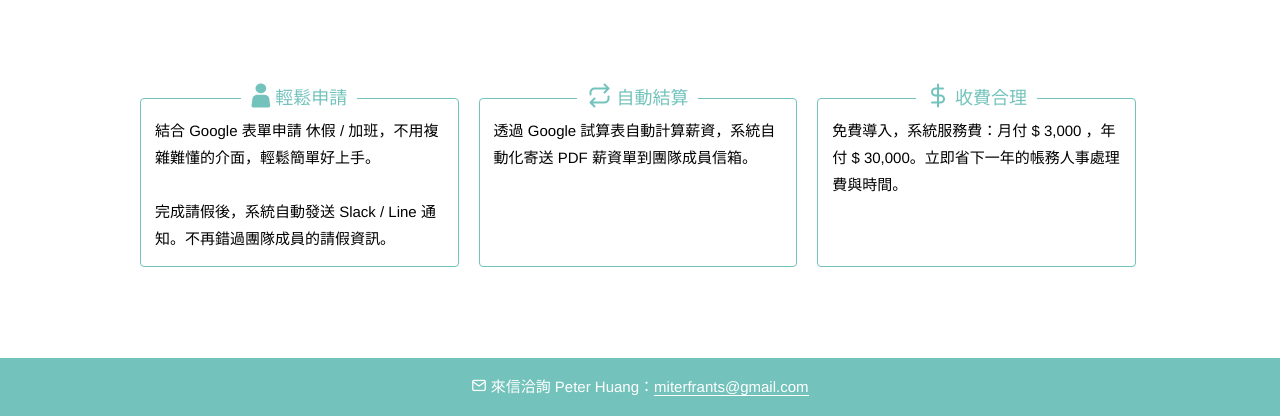
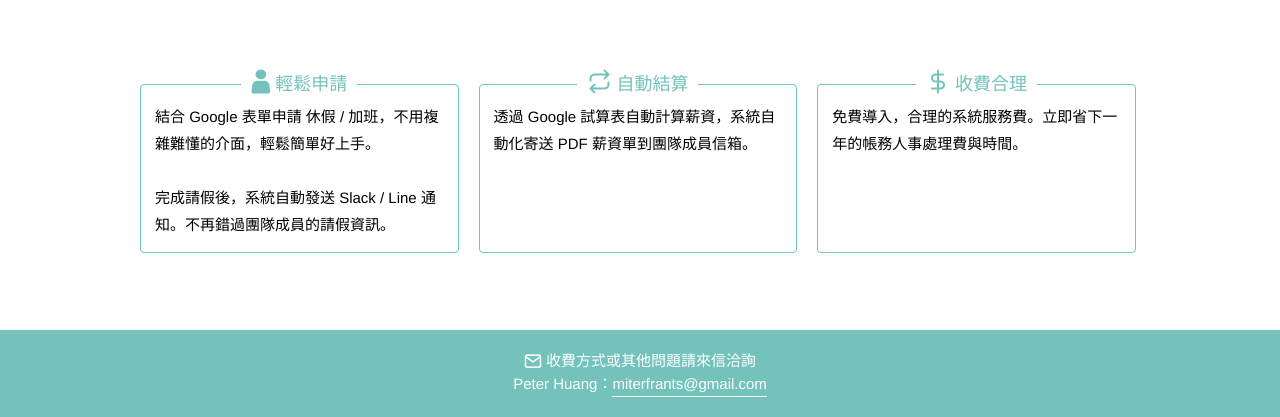
Before and after one commit to miterfrants/worktime, a website: page index.html in a window 1280 px wide. Shown: the part 384-801 px from the top of the page. Drawn offline with Linux system fonts and the light colour scheme; files whose address does not match are found by name.

Commit message:
update mailto AND css

```diff
--- a/css/sass/_layout.scss
+++ b/css/sass/_layout.scss
@@ -89,6 +89,7 @@ body{
 		background: $master-color;
 		color: #fff;
 		text-align: center;
+		line-height: 150%;
 		span{
 			vertical-align: text-top;
 		}
@@ -96,11 +97,14 @@ body{
 			padding-bottom: 1px;
     		border-bottom: 1px solid;
 		}
+		.icon-mail{
+			font-size: 18px;
+		}
 	}
 	section{
 		@include respond-to(min768) {
-        	@include calc(padding-top, "( ( 100vh - 668px ) / 2 )");
-        	@include calc(padding-bottom, "( ( 100vh - 668px ) / 2 )");
+        	@include calc(padding-top, "( ( 100vh - 696px ) / 2 )");
+        	@include calc(padding-bottom, "( ( 100vh - 696px ) / 2 )");
 		}
 	}
 	h2{
--- a/index.html
+++ b/index.html
@@ -59,13 +59,13 @@
             <fieldset class="fieldset-border">
                 <legend class="title master-color"><span class="icon-dollar-sign"></span>收費合理</legend>
                 <div>
-                    <p>免費導入，系統服務費：月付 $ 3,000 ，年付 $ 30,000。立即省下一年的帳務人事處理費與時間。</p>
+                    <p>免費導入，合理的系統服務費。立即省下一年的帳務人事處理費與時間。</p>
                 </div>
             </fieldset>
         </div>
     </section>
     <footer>
-        <span class="icon-mail"></span> 來信洽詢 Peter Huang：<a href="https://mail.google.com/mail/u/0/?view=cm&fs=1&to=miterfrants@gmail.com&tf=1&su=想了解 Worktime 新創請假薪資系統">miterfrants@gmail.com</a>
+        <span class="icon-mail"></span> 收費方式或其他問題請來信洽詢<br />Peter Huang：<a href="https://mail.google.com/mail/u/0/?view=cm&fs=1&to=miterfrants@gmail.com&tf=1&su=想了解 Worktime 新創請假薪資系統">miterfrants@gmail.com</a>
     </footer>
 </body>
 
```
Also changed, not shown: css/css/all.css.
